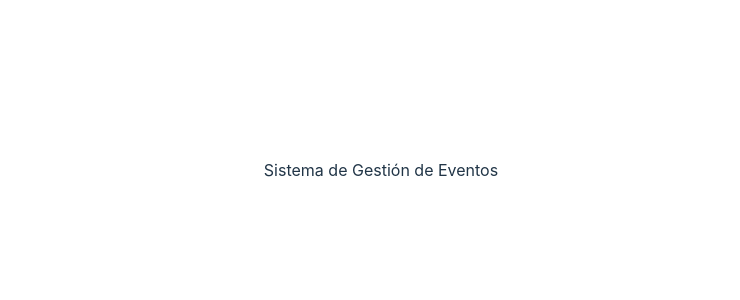
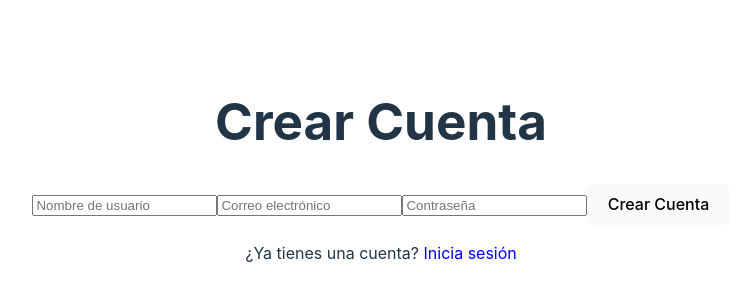
Before and after one commit to No-Country-simulation/s20-22-webapp, a React (Vite) app in the folder frontend/: page / in a window 1280 px wide. Shown: the part 230-530 px from the top of the page, without its empty margins (259-999 px from the left). Built offline with nearby package versions, Linux system fonts and the light colour scheme.

Commit message:
Added login and create account page

```diff
--- a/frontend/src/App.tsx
+++ b/frontend/src/App.tsx
@@ -1,10 +1,11 @@
 import "./App.css";
+import AuthPage from "./pages/AuthPage";
 
 function App() {
   return (
     <>
       <div>
-        <p>Sistema de Gestión de Eventos</p>
+        <AuthPage />
       </div>
     </>
   );
--- /dev/null
+++ b/frontend/src/pages/AuthPage.tsx
@@ -0,0 +1,41 @@
+import { useState } from "react";
+
+export default function AuthPage() {
+  const [isLogin, setIsLogin] = useState(false);
+
+  const toggleAuthMode = () => {
+    setIsLogin((prev) => !prev);
+  };
+
+  return (
+    <div>
+      <div>
+        <h1>{isLogin ? "Iniciar Sesión" : "Crear Cuenta"}</h1>
+
+        {isLogin ? (
+          <form>
+            <input type="email" placeholder="Correo electrónico" required />
+            <input type="password" placeholder="Contraseña" required />
+            <button type="submit">Iniciar Sesión</button>
+          </form>
+        ) : (
+          <form>
+            <input type="text" placeholder="Nombre de usuario" required />
+            <input type="email" placeholder="Correo electrónico" required />
+            <input type="password" placeholder="Contraseña" required />
+            <button type="submit">Crear Cuenta</button>
+          </form>
+        )}
+        <p>
+          {isLogin ? "¿No tienes una cuenta? " : "¿Ya tienes una cuenta? "}
+          <span
+            onClick={toggleAuthMode}
+            style={{ cursor: "pointer", color: "blue" }}
+          >
+            {isLogin ? "Regístrate aquí" : "Inicia sesión"}
+          </span>
+        </p>
+      </div>
+    </div>
+  );
+}
```
